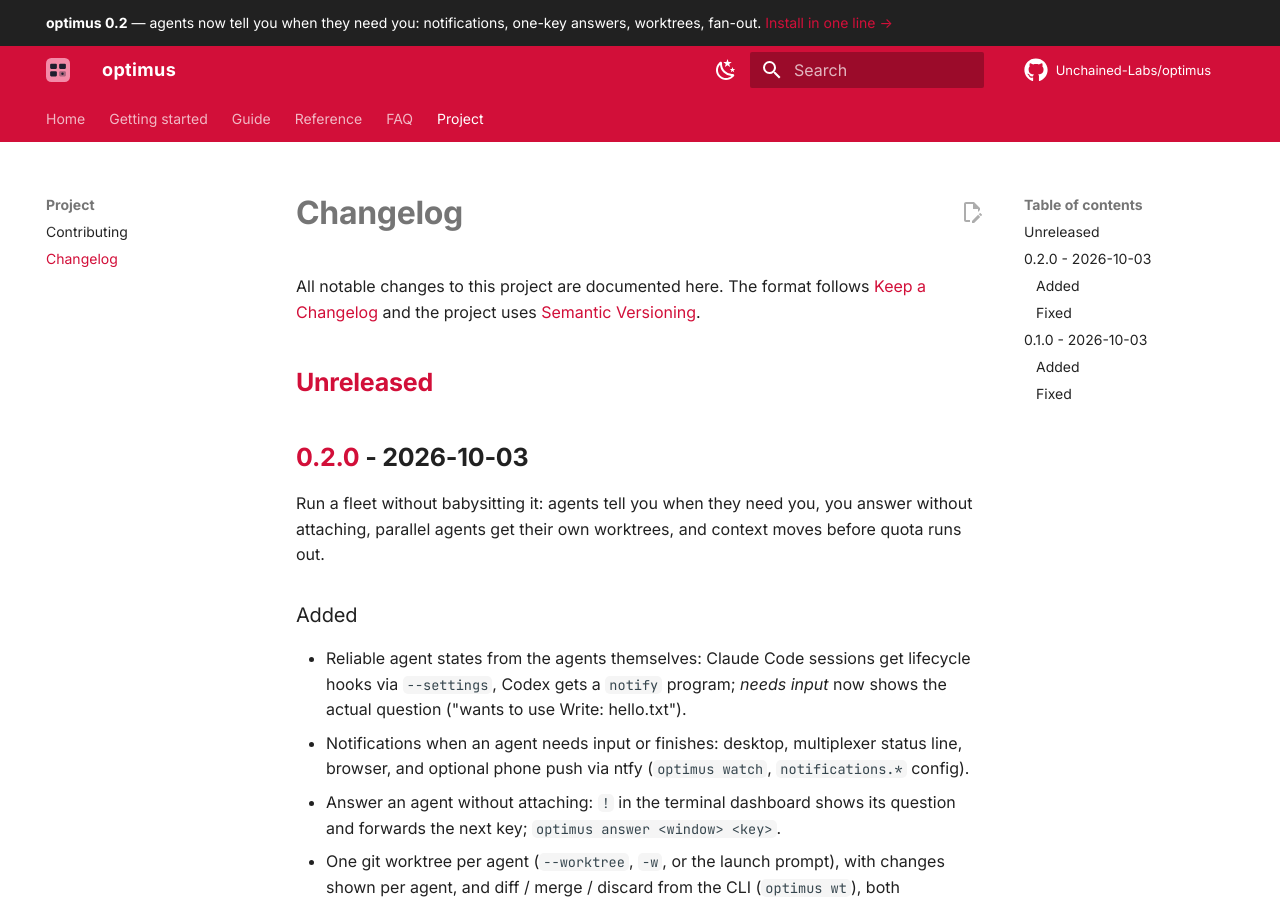
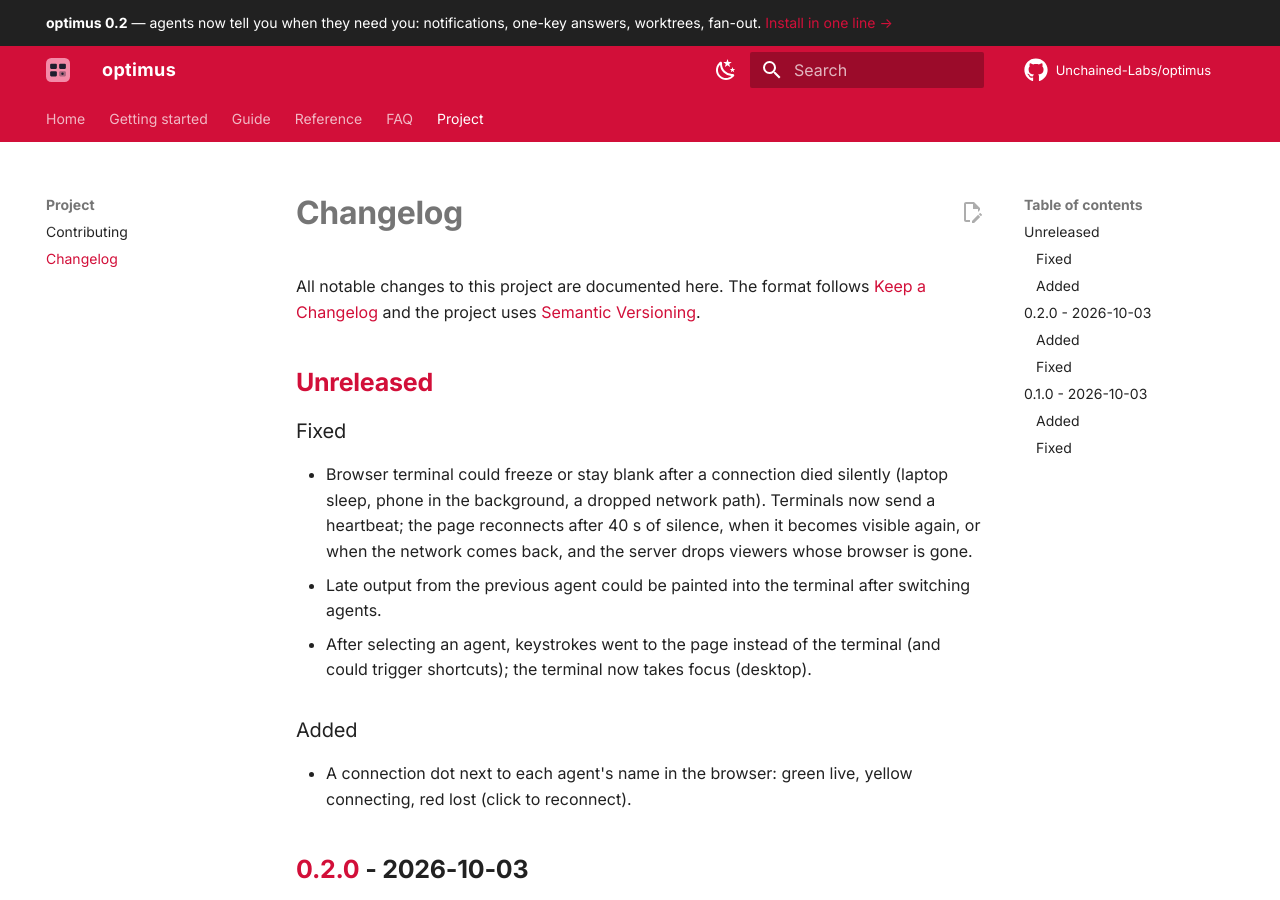
Before and after one commit to Unchained-Labs/optimus, an MkDocs documentation site: the page built from docs/project/changelog.md, in a window 1280 px wide and 900 px high. Built offline with MkDocs 1.6.1 and Material for MkDocs 9.7.7, drawn with Linux system fonts in a browser that asks for light colours; comment, search, counter and statistics services are not loaded.

Commit message:
Web terminal: reconnect dead links, ignore stale output, focus after switching (#18)
- Server sends a heartbeat every 15s and pings the browser; a viewer whose
  browser vanished is dropped instead of staying attached.
- The page reconnects after 40s of silence, when it becomes visible again,
  or when the network comes back; a link dot shows live / connecting / lost
  (click to reconnect).
- Every WebSocket handler checks it still belongs to the current
  connection, so late output from the previous agent can't reach the screen.
- Selecting an agent focuses its terminal (desktop), so keystrokes reach the
  agent instead of triggering page shortcuts.

```diff
--- a/CHANGELOG.md
+++ b/CHANGELOG.md
@@ -3,6 +3,14 @@
 All notable changes to this project are documented here. The format follows [Keep a Changelog](https://keepachangelog.com/en/1.1.0/) and the project uses [Semantic Versioning](https://semver.org/).
 
 ## [Unreleased]
+
+### Fixed
+- Browser terminal could freeze or stay blank after a connection died silently (laptop sleep, phone in the background, a dropped network path). Terminals now send a heartbeat; the page reconnects after 40 s of silence, when it becomes visible again, or when the network comes back, and the server drops viewers whose browser is gone.
+- Late output from the previous agent could be painted into the terminal after switching agents.
+- After selecting an agent, keystrokes went to the page instead of the terminal (and could trigger shortcuts); the terminal now takes focus (desktop).
+
+### Added
+- A connection dot next to each agent's name in the browser: green live, yellow connecting, red lost (click to reconnect).
 
 ## [0.2.0] - 2026-10-03
 
--- a/internal/web/static/app.css
+++ b/internal/web/static/app.css
@@ -234,3 +234,9 @@
 
 .win .cost { color: var(--green); font-family: var(--mono); }
 .win .over { color: var(--red); font-weight: 700; font-family: var(--mono); }
+
+/* terminal connection indicator */
+button.link { width: 10px; height: 10px; min-width: 10px; padding: 0; border-radius: 50%; border: 0; background: var(--faint); }
+button.link.live { background: var(--green); }
+button.link.connecting { background: var(--yellow); animation: pulse 1s infinite; }
+button.link.lost { background: var(--red); cursor: pointer; }
--- a/internal/web/static/index.html
+++ b/internal/web/static/index.html
@@ -54,6 +54,7 @@
       <div id="pane" class="pane" hidden>
         <div class="pane-bar">
           <div class="pane-title">
+            <button id="pane-link" class="link" title="Live terminal"></button>
             <span id="pane-state" class="state"></span>
             <strong id="pane-name"></strong>
             <span id="pane-agent" class="chip"></span>
```
Also changed, not shown: docs/guide/web.md (+4 -0 lines), internal/web/static/app.js (+51 -3 lines), 2 other files.
